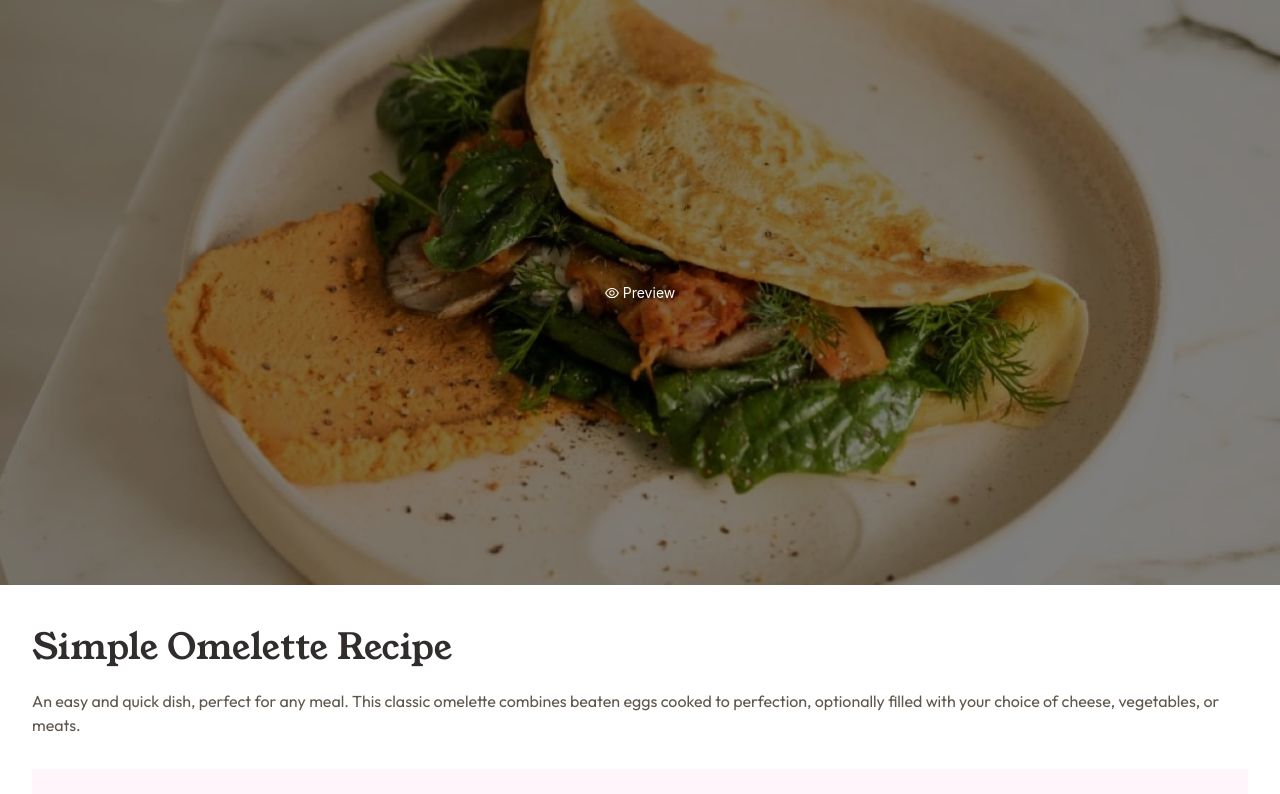
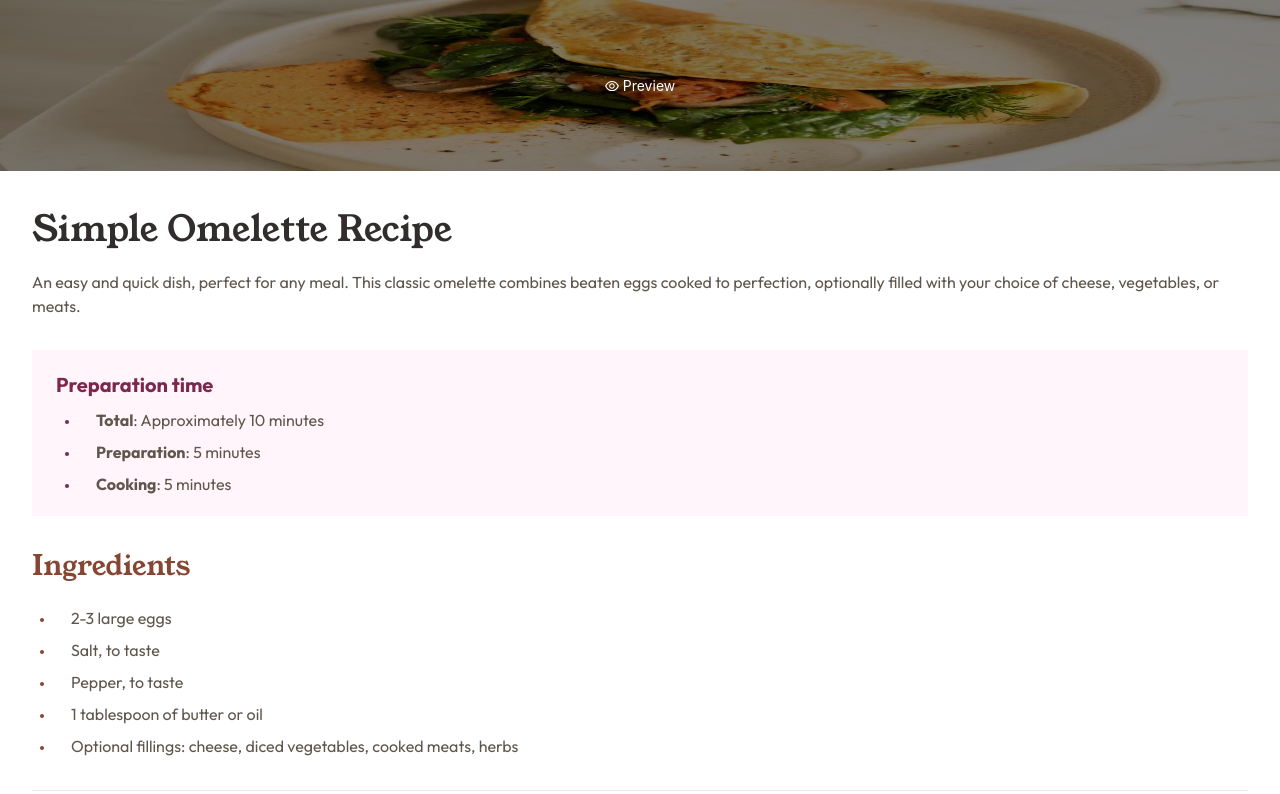
Before and after one commit to skyv26/Recipe-Page-Frontend-Only, a React (Vite) app: page / in a window 1280 px wide. Shown: the top 794 px of the page. Built offline with nearby package versions, Linux system fonts and the light colour scheme.

Commit message:
`update`: the component classes by adding the space according to design

```diff
--- a/src/components/recipe-container/RecipeContainer.tsx
+++ b/src/components/recipe-container/RecipeContainer.tsx
@@ -13,8 +13,8 @@ const RecipeContainer: React.FC<RecipeContainerProps> = ({currentIndex}) => {
   if (error) return <div>Error: {error}</div>;
   if(!recipes) return <></>;
   return <>
-    <RecipeImage recipeImg={recipes[currentIndex]?.img} className="w-full h-full"  />
-    <div className="p-5 min-[375px]:p-8 bg-white">
+    <RecipeImage recipeImg={recipes[currentIndex]?.img} className="!w-full !h-[171px] !object-fill"  />
+    <div className="p-5 min-[375px]:px-8 min-[375px]:py-7 bg-white">
       <RecipeDetail recipeName={recipes[currentIndex]?.recipeName} recipeDescription={recipes[currentIndex]?.description} preparationTime={recipes[currentIndex]?.preparationTime} />
       <Ingredients ingredients={recipes[currentIndex]?.ingredients} />
       <Instructions instructions={recipes[currentIndex]?.instructions} />
```
